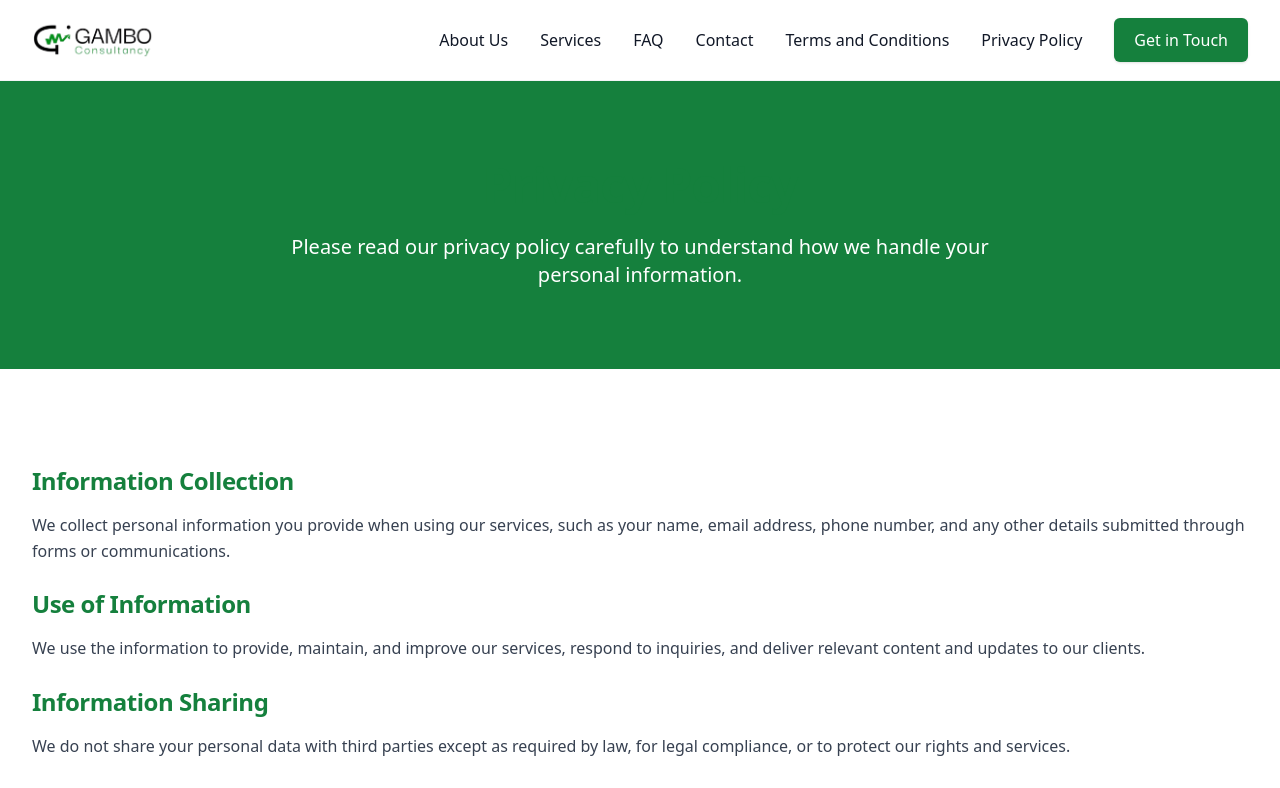
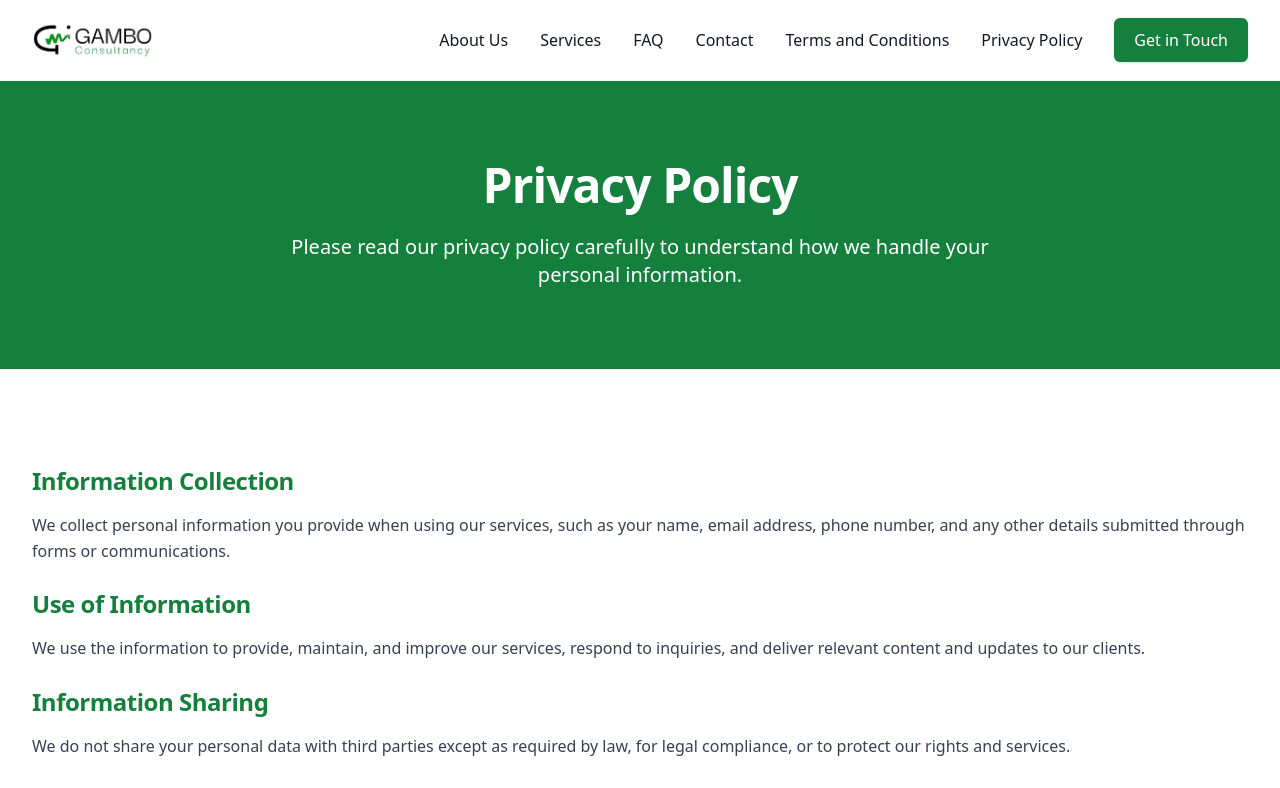
Before and after one commit to samkiell/GamboConsultancy, a Next.js app: page /privacy in a window 1280 px wide. Shown: the top 788 px of the page. Built offline with nearby package versions, Linux system fonts and the light colour scheme.

Commit message:
fix: changed text color

```diff
--- a/src/app/privacy/page.tsx
+++ b/src/app/privacy/page.tsx
@@ -20,7 +20,7 @@ export default function PrivacyPage() {
           <motion.h1
             initial={{ opacity: 0, y: 20 }}
             animate={{ opacity: 1, y: 0 }}
-            className="text-4xl md:text-5xl font-bold mb-6"
+            className="text-4xl md:text-5xl text-white font-bold mb-6"
           >
             Privacy Policy
           </motion.h1>
```
